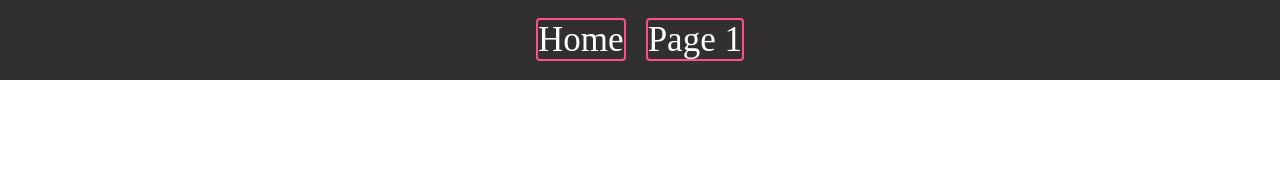
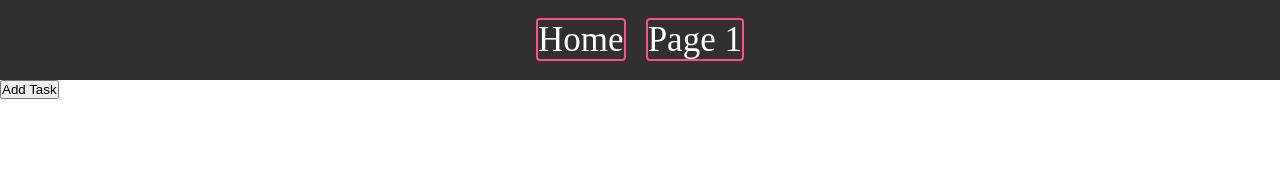
Before and after one commit to trevorfar/To-Do_list, a React (Vite) app in the folder react-app/: page /Queries in a window 1280 px wide. Shown: the top 170 px of the page. Built offline with nearby package versions, Linux system fonts and the light colour scheme.

Commit message:
working database queries

```diff
--- a/react-app/package.json
+++ b/react-app/package.json
@@ -11,6 +11,7 @@
   },
   "dependencies": {
     "axios": "^1.6.7",
+    "cors": "^2.8.5",
     "express": "^4.18.3",
     "pg": "^8.11.3",
     "react": "^18.2.0",
--- a/react-app/src/Routes/Queries/Queries.tsx
+++ b/react-app/src/Routes/Queries/Queries.tsx
@@ -1,12 +1,29 @@
 import React from 'react';
 
+const TaskInput: React.FC = () => {
+    const handleClick = async () => {
+        const description = window.prompt('Enter task description:');
+        if (description) {
+            const response = await fetch('http://localhost:3300/tasks', {
+                method: 'POST',
+                headers: {
+                    'Content-Type': 'application/json'
+                },
+                body: JSON.stringify({ description })
+            });
+            if (response.ok) {
+                console.log('Task added successfully!');
+            } else {
+                console.error('Failed to add task:', response.statusText);
+            }
+        }
+    };
 
-const Queries: React.FC = () =>{
     return (
-      <>
+        <div>
+            <button onClick={handleClick}>Add Task</button>
+        </div>
+    );
+};
 
-      </>
-    )
-  }
-
-  export default Queries;
+export default TaskInput;
```
Also changed, not shown: 1 other file (tests, documents, lock files or other folders).
